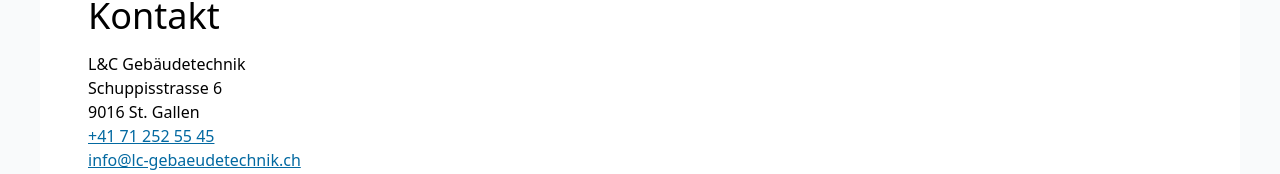
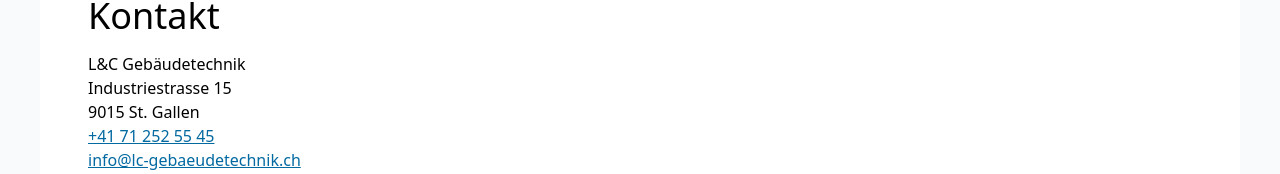
Before and after one commit to MrF3lix/lc-gebaeudetechnik, a Next.js app: page / in a window 1280 px wide. Shown: the part 3530-3704 px from the top of the page. Built offline with nearby package versions, Linux system fonts and the light colour scheme.

Commit message:
Fix address

```diff
--- a/app/datenschutz/page.tsx
+++ b/app/datenschutz/page.tsx
@@ -27,8 +27,8 @@
       <br />
       <div className="flex flex-col">
         <p>L&C Gebäudetechnik GmbH</p>
-        <p>Schuppisstrasse 6</p>
-        <p>9016 St. Gallen</p>
+        <p>Industriestrasse 15</p>
+        <p>9015 St. Gallen</p>
         <br />
         <strong>Datenschutzverantwortliche Person:</strong>
         <p>Cosimo Ardito</p>
--- a/app/impressum/page.tsx
+++ b/app/impressum/page.tsx
@@ -9,8 +9,8 @@
       <h4 className="text-xl font-bold">Kontakt</h4>
       <div className="flex flex-col">
         <p>L&C Gebäudetechnik GmbH</p>
-        <p>Schuppisstrasse 6</p>
-        <p>9016 St. Gallen</p>
+        <p>Industriestrasse 15</p>
+        <p>9015 St. Gallen</p>
         <a className="text-sky-700 dark:text-sky-300 underline" href="tel:+41 71 252 55 45">+41 71 252 55 45</a>
         <Link href="mailto:info@lc-gebaeudetechnik.ch" className="text-sky-700 dark:text-sky-300 underline">info@lc-gebaeudetechnik.ch</Link>
       </div>
--- a/app/page.tsx
+++ b/app/page.tsx
@@ -209,8 +209,8 @@
 
           <div className="flex flex-col">
             <p>L&C Gebäudetechnik</p>
-            <p>Schuppisstrasse 6</p>
-            <p>9016 St. Gallen</p>
+            <p>Industriestrasse 15</p>
+            <p>9015 St. Gallen</p>
             <a className="text-sky-700 dark:text-sky-300 underline" href="tel:+41 71 252 55 45">+41 71 252 55 45</a>
             <Link href="mailto:info@lc-gebaeudetechnik.ch" className="text-sky-700 dark:text-sky-300 underline">info@lc-gebaeudetechnik.ch</Link>
           </div>
```
